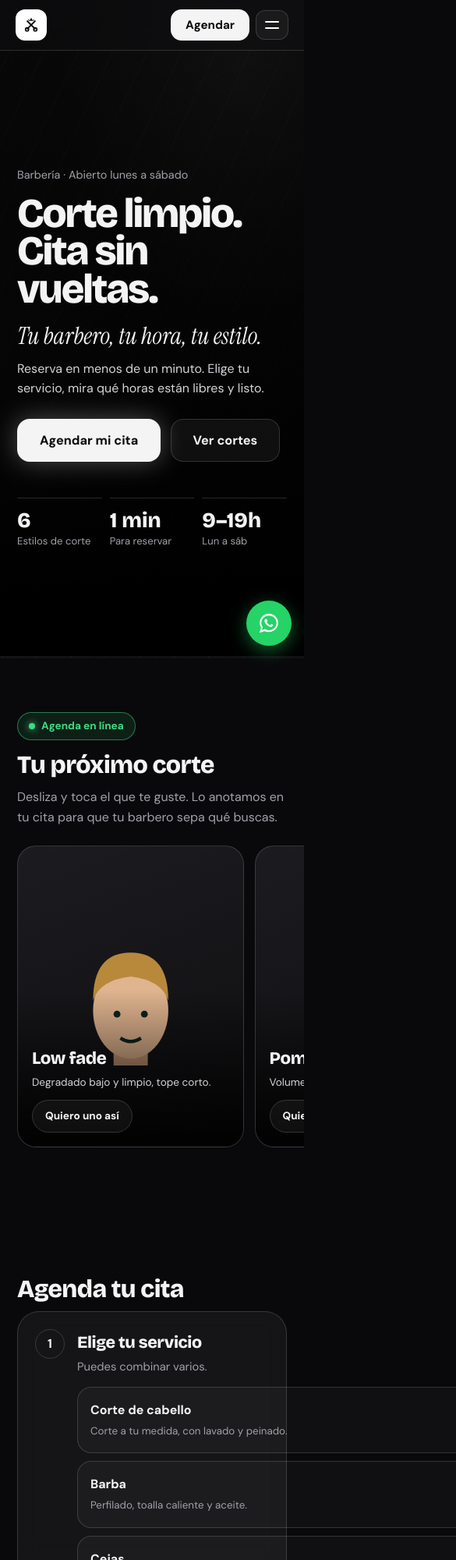
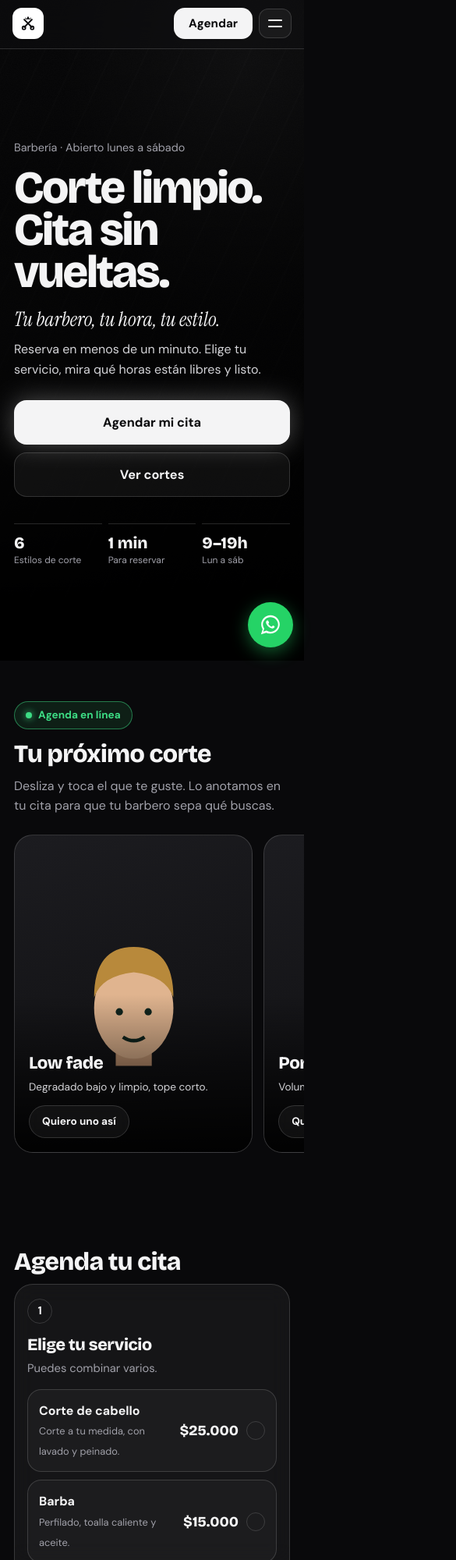
Before and after one commit to ALLWEBcom/barberiacom, a plain HTML site: page index.html in a window 390 px wide. Shown: the top 2000 px of the page at 78% size, 585 px wide, since content can reach past the window. Drawn offline with nearby package versions, Linux system fonts and the light colour scheme.

Commit message:
Update styles.css

```diff
--- a/css/styles.css
+++ b/css/styles.css
@@ -84,3 +84,38 @@ footer{text-align:center;padding:30px;color:var(--mut);font-size:.88rem;border-t
 .fab{position:fixed;right:16px;bottom:16px;z-index:15;display:grid;place-items:center;width:58px;height:58px;border-radius:50%;background:#25d366;color:#fff;box-shadow:0 6px 22px rgba(37,211,102,.45)}
 @media(min-width:760px){.slots{grid-template-columns:repeat(5,1fr)}.estilo{flex-basis:290px}.card{padding:34px}}
 @media(prefers-reduced-motion:reduce){*{transition:none!important;scroll-behavior:auto!important}}
+
+/* ===== Ajustes para celular ===== */
+html{-webkit-text-size-adjust:100%}
+body{padding-bottom:env(safe-area-inset-bottom)}
+button,.btn,.day,.slot,.opt,.estilo{-webkit-tap-highlight-color:transparent;touch-action:manipulation}
+input{font-size:16px}
+.top{padding-top:calc(10px + env(safe-area-inset-top));padding-left:max(16px,env(safe-area-inset-left));padding-right:max(16px,env(safe-area-inset-right))}
+.fab{right:max(14px,env(safe-area-inset-right));bottom:calc(14px + env(safe-area-inset-bottom))}
+@media(max-width:600px){
+  .sec{padding:52px 18px}
+  .hero{min-height:calc(100svh - 60px)}
+  .hero .in{padding:36px 18px 40px}
+  .hero h1{font-size:clamp(2.7rem,15vw,4rem)}
+  .tag{font-size:1.6rem}
+  .btn.big{display:block;width:100%;text-align:center;margin:0 0 10px;padding:17px}
+  .stats{gap:8px}.stats dt{font-size:1.3rem}.stats dd{font-size:.75rem}
+  .car{margin:0 -18px;padding:6px 18px 20px}
+  .estilo{flex-basis:78vw}
+  .card{padding:18px 16px;border-radius:24px}
+  .steps{gap:30px}
+  .steps li{grid-template-columns:1fr;gap:10px}
+  .n{width:32px;height:32px;font-size:.9rem}
+  .opt{padding:14px;grid-template-columns:1fr auto 24px;gap:10px}
+  .opt small{font-size:.8rem}
+  .days{margin:0 -16px;padding:0 16px 10px}
+  .day{flex-basis:70px}
+  .slots{gap:7px}.slot{padding:14px 0}
+  .form{grid-template-columns:1fr}
+  #confirmar{width:100%;margin:0}
+  .ok{padding:20px}
+  footer{padding-bottom:90px}
+}
+/* evita que la franja de días ensanche la tarjeta en celular */
+.steps li>div{min-width:0}.card,.steps{min-width:0}
+@media(max-width:600px){.steps li{grid-template-columns:minmax(0,1fr)}}
```
